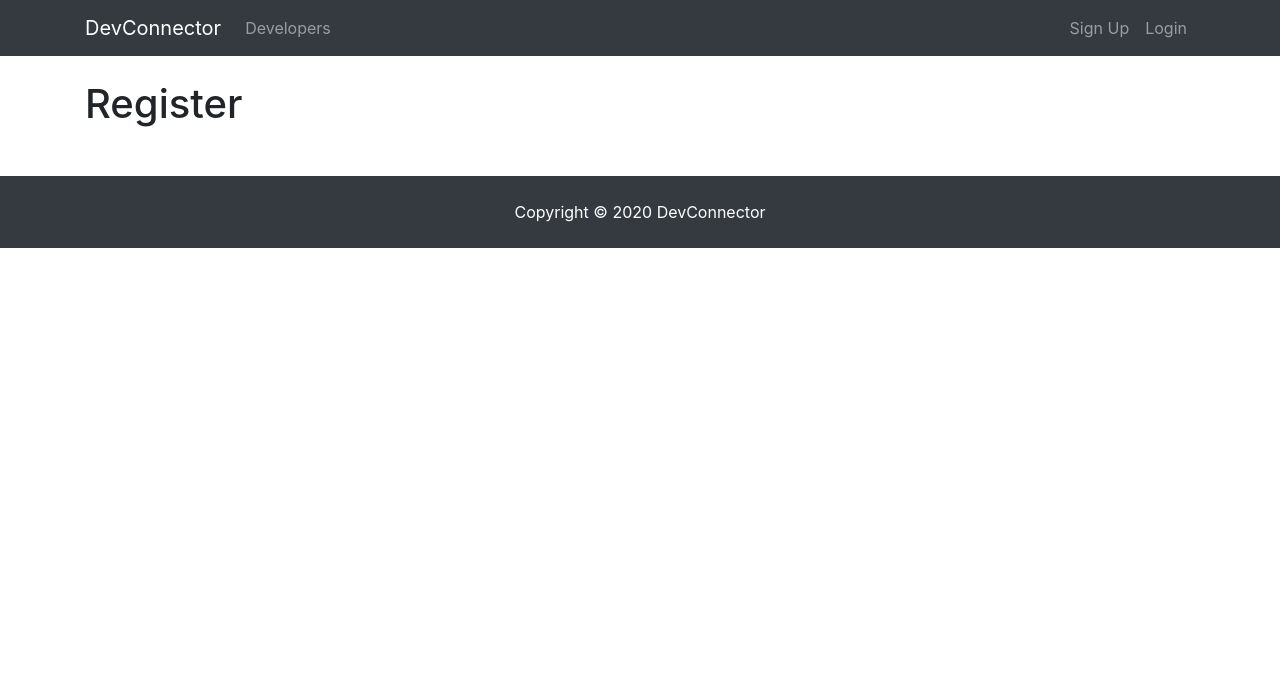
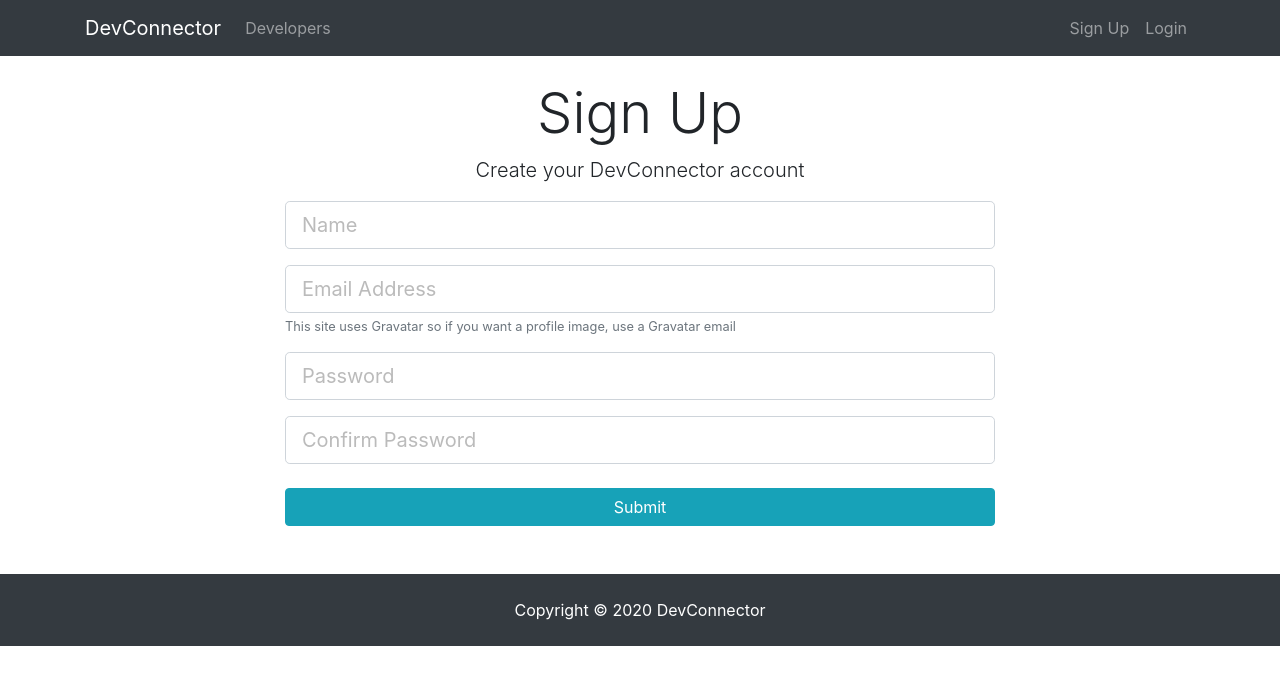
Before and after one commit to Waqardev/Social-Network-For-Developers, a React (Create React App) app in the folder client/: page /register in a window 1280 px wide. Shown: the top 684 px of the page. Built offline with nearby package versions, Linux system fonts and the light colour scheme.

Commit message:
Creating The Register Form With State

```diff
--- a/client/src/components/auth/register.js
+++ b/client/src/components/auth/register.js
@@ -1,10 +1,94 @@
 import React, { Component } from "react";
 
 class register extends Component {
+  constructor() {
+    super();
+    this.state = {
+      name: "",
+      email: "",
+      password: "",
+      password2: "",
+      errors: {}
+    };
+    this.onChange = this.onChange.bind(this);
+    this.onSubmit = this.onSubmit.bind(this);
+  }
+
+  onChange(e) {
+    this.setState({ [e.target.name]: e.target.value });
+  }
+
+  onSubmit(e) {
+    e.preventDefault();
+    const newUser = {
+      name: this.state.name,
+      email: this.state.email,
+      password: this.state.password,
+      password2: this.state.password2
+    };
+    console.log(newUser);
+  }
+
   render() {
     return (
-      <div>
-        <h1>Register</h1>
+      <div className="register">
+        <div className="container">
+          <div className="row">
+            <div className="col-md-8 m-auto">
+              <h1 className="display-4 text-center">Sign Up</h1>
+              <p className="lead text-center">
+                Create your DevConnector account
+              </p>
+              <form onSubmit={this.onSubmit}>
+                <div className="form-group">
+                  <input
+                    type="text"
+                    className="form-control form-control-lg"
+                    placeholder="Name"
+                    name="name"
+                    value={this.state.name}
+                    onChange={this.onChange}
+                  />
+                </div>
+                <div className="form-group">
+                  <input
+                    type="email"
+                    className="form-control form-control-lg"
+                    placeholder="Email Address"
+                    name="email"
+                    value={this.state.email}
+                    onChange={this.onChange}
+                  />
+                  <small className="form-text text-muted">
+                    This site uses Gravatar so if you want a profile image, use
+                    a Gravatar email
+                  </small>
+                </div>
+                <div className="form-group">
+                  <input
+                    type="password"
+                    className="form-control form-control-lg"
+                    placeholder="Password"
+                    name="password"
+                    value={this.state.password}
+                    onChange={this.onChange}
+                  />
+                </div>
+                <div className="form-group">
+                  <input
+                    type="password"
+                    className="form-control form-control-lg"
+                    placeholder="Confirm Password"
+                    name="password2"
+                    value={this.state.password2}
+                    onChange={this.onChange}
+                  />
+                </div>
+                <input type="submit" className="btn btn-info btn-block mt-4" />
+              </form>
+            </div>
+          </div>
+        </div>
       </div>
     );
   }
```
